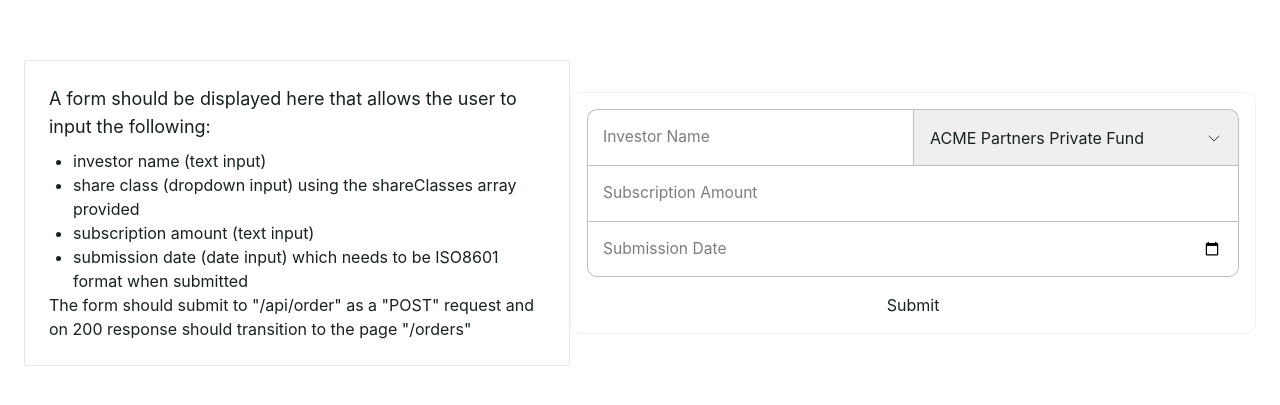
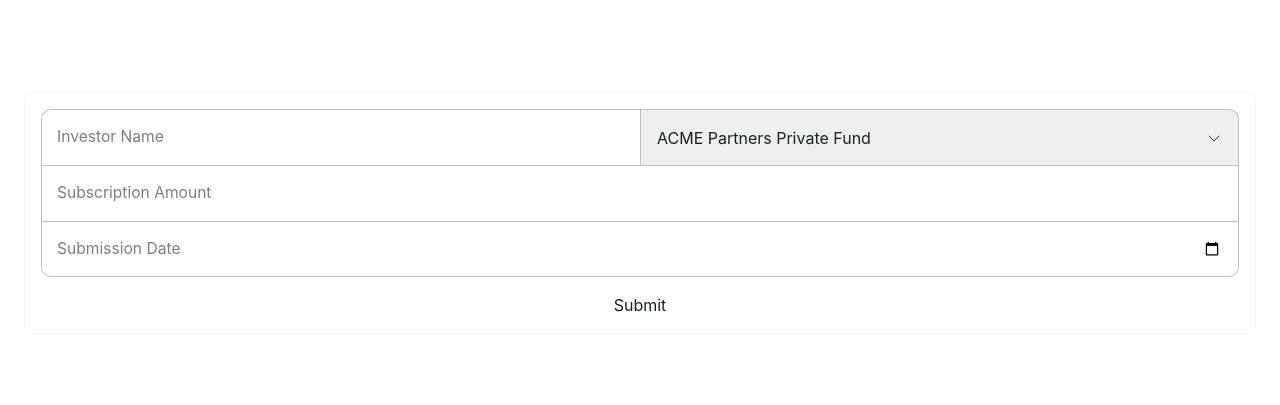
Before and after one commit to GeoffNeal/goji-form, a Next.js app: page / in a window 1280 px wide. Shown: the part 187-592 px from the top of the page. Built offline with nearby package versions, Linux system fonts and the light colour scheme.

Commit message:
Form submitting and redirecting

```diff
--- a/package.json
+++ b/package.json
@@ -31,6 +31,7 @@
     "autoprefixer": "^10.4.13",
     "jest": "^29.6.4",
     "jest-environment-jsdom": "^29.6.4",
+    "msw": "^1.3.0",
     "postcss": "^8.4.21",
     "react-test-renderer": "^18.2.0",
     "tailwindcss": "^3.2.4",
--- a/src/pages/index.tsx
+++ b/src/pages/index.tsx
@@ -1,5 +1,7 @@
 import Head from "next/head";
 import Image from "next/image";
+import { useRouter } from "next/router";
+import { useState } from "react";
 import { Inter } from "@next/font/google";
 
 const inter = Inter({ subsets: ["latin"] });
@@ -20,6 +22,71 @@
 const shareClasses = ["ACME Partners Private Fund", "Goji Private Fund"];
 
 export default function Home() {
+  const router = useRouter();
+  const [error, setError] = useState(false);
+  const [values, setValues] = useState<Order>({
+    date: "",
+    name: "",
+    shareClass: shareClasses[0],
+    funds: { amount: "", currency: "EUR" },
+  });
+
+  const validate = () => {
+    let isValid = true;
+    // Check all fields have values
+    Object.values(values).forEach((val) => {
+      if (!val) {
+        isValid = false;
+      }
+    });
+
+    return isValid;
+  };
+
+  const handleSubmit: React.EventHandler<React.FormEvent> = async (e) => {
+    e.preventDefault();
+
+    if (!validate()) {
+      setError(true);
+      return;
+    }
+
+    const response = await fetch("/api/order", {
+      method: "POST",
+      body: JSON.stringify(values),
+    });
+
+    if (response.status === 200) {
+      router.push("/orders");
+      return;
+    }
+
+    setError(true);
+  };
+
+  const handleChange: React.EventHandler<
+    React.ChangeEvent<HTMLInputElement>
+  > = (e) => {
+    let { name, value } = e.target;
+
+    if (name === "funds") {
+      setValues((prevValues) => ({
+        ...prevValues,
+        funds: { ...prevValues.funds, amount: value },
+      }));
+      return;
+    }
+
+    setValues((prevValues) => ({ ...prevValues, [name]: value }));
+  };
+
+  const handleDropdownChange: React.EventHandler<
+    React.ChangeEvent<HTMLSelectElement>
+  > = (e) => {
+    let { value } = e.target;
+    setValues((prevValues) => ({ ...prevValues, shareClass: value }));
+  };
+
   return (
     <>
       <Head>
@@ -29,47 +96,48 @@
         <link rel="icon" href="/favicon.ico" />
       </Head>
       <main className="p-6 flex justify-center items-center h-screen">
-        <div className="max-w-xl space-y-2 border rounded-sm p-6">
-          <span className="text-lg">
-            A form should be displayed here that allows the user to input the
-            following:
-          </span>
-          <ul className="list-disc pl-6">
-            <li>investor name (text input)</li>
-            <li>
-              share class (dropdown input) using the shareClasses array provided
-            </li>
-            <li>subscription amount (text input)</li>
-            <li>
-              submission date (date input) which needs to be ISO8601 format when
-              submitted
-            </li>
-          </ul>
-          <span className="">
-            The form should submit to "/api/order" as a "POST" request and on
-            200 response should transition to the page "/orders"
-          </span>
-        </div>
-        <Form>
+        <Form onSubmit={handleSubmit}>
           <FormCol>
             <FormRow>
-              <Input label="Investor Name" id="name" name="name" />
+              <Input
+                label="Investor Name"
+                id="name"
+                name="name"
+                onChange={handleChange}
+                value={values.name}
+              />
               <Dropdown
                 options={shareClasses}
                 id="shareClass"
                 name="shareClass"
+                onChange={handleDropdownChange}
+                value={values.shareClass}
               />
             </FormRow>
             <Input
               label="Subscription Amount"
               type="number"
-              id="amount"
-              name="amount"
+              id="funds"
+              name="funds"
+              onChange={handleChange}
+              value={values.funds.amount}
             />
-            <Input label="Submission Date" type="date" id="date" name="date" />
+            <Input
+              label="Submission Date"
+              type="date"
+              id="date"
+              name="date"
+              onChange={handleChange}
+              value={values.date}
+            />
           </FormCol>
           <button type="submit">Submit</button>
         </Form>
+        {error ? (
+          <div>
+            <p>Something went wrong</p>
+          </div>
+        ) : null}
       </main>
     </>
   );
```
Also changed, not shown: jest.setup.js (+21 -0 lines), src/testUtils.ts (added, +11 -0 lines), types.d.ts (+10 -0 lines), 2 other files (tests, documents, lock files or other folders).
